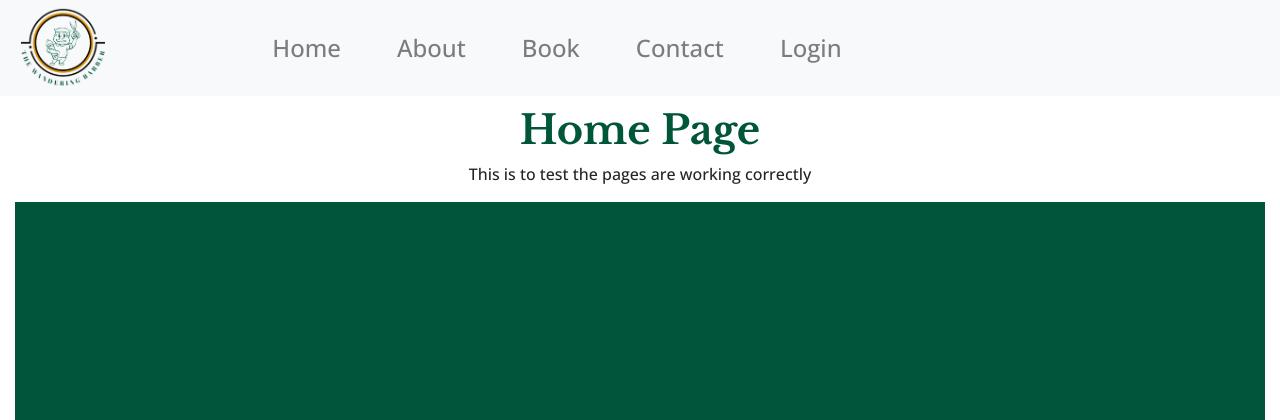
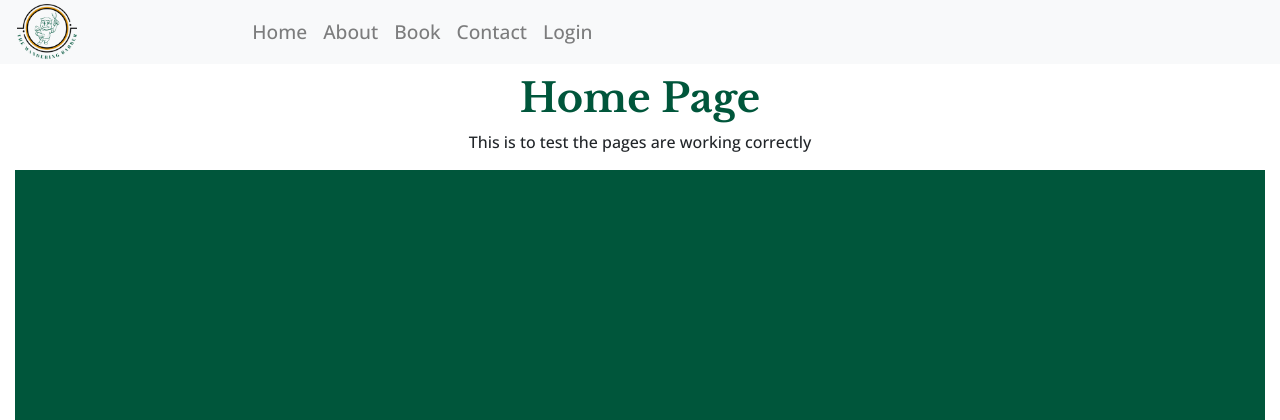
Before and after one commit to JackLamb99/the-wandering-barber, a Django app: page / in a window 1280 px wide. Shown: the top 420 px of the page. Run offline with Django 4.2, Linux system fonts and the light colour scheme; some libraries are stand-ins or nearby versions.

Commit message:
UPDATE header styles for image and navbar sizes

```diff
--- a/static/css/style.css
+++ b/static/css/style.css
@@ -94,58 +94,17 @@ button:focus {
     top: 10px;
 }
 
-
-
 /* Index Page */
 
 .header-spacer {
     height: 74px;
 }
 
-@media only screen and (min-width: 768px) {
-
-    /* Header */
-
-    .logo {
-        height: 5em;
-        padding: 4px;
-    }
-
+@media only screen and (min-width: 576px) {
     .navbar-nav {
         font-size: larger;
     }
-
-    .navbar-nav li {
-        padding: 0 10px;
-    }
-
-    /* Index Page */
-
-    .header-spacer {
-        height: 90px;
-    }
 }
 
-@media only screen and (min-width: 1000px) {
-
-    /* Header */
-
-    .logo {
-        height: 6em;
-        padding: 6px;
-    }
-
-    .navbar-nav {
-        font-size: x-large;
-    }
-
-    .navbar-nav li {
-        padding: 0 20px;
-    }
-
-    /* Index Page */
-
-    .header-spacer {
-        height: 106px;
-    }
-}
+/* @media only screen and (min-width: 768px) {} */
+/* @media only screen and (min-width: 1000px) {} */
```
